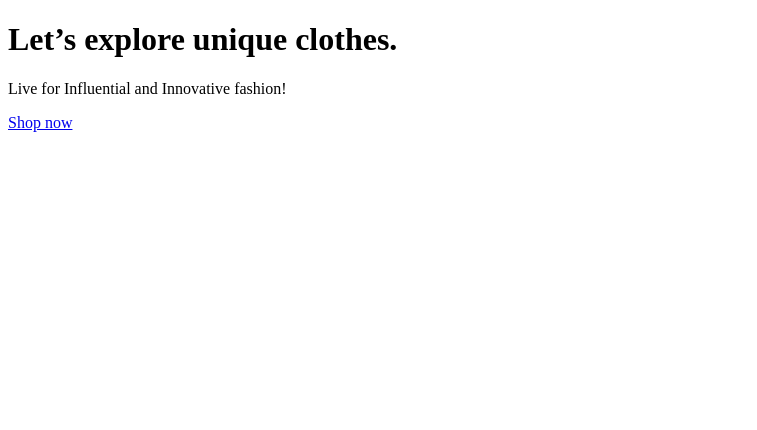
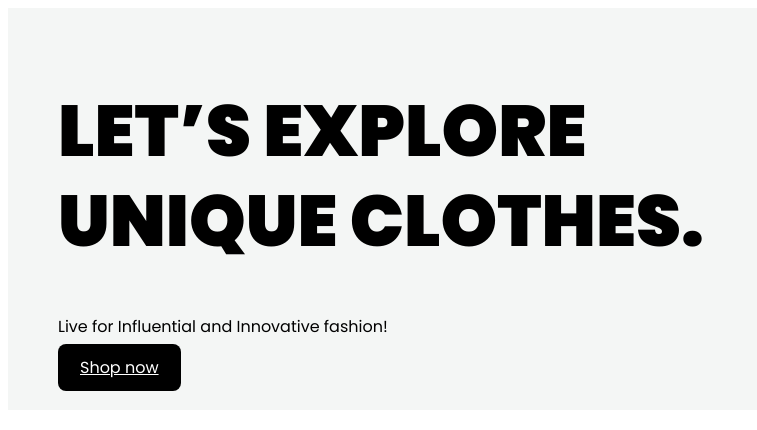
Before and after one commit to ead-codigo-2023/ejercicio-2-asignar-estilos-con-css-ceciperez, a plain HTML site: page index.html in a window 1280 px wide. Shown: the whole page, without its empty margins (0-757 px from the left). Drawn offline with Linux system fonts and the light colour scheme.

Commit message:
avances en la clase

```diff
--- a/assets/css/style.css
+++ b/assets/css/style.css
@@ -0,0 +1,28 @@
+body {
+    font-family: 'Poppins', sans-serif;
+}
+
+h1 {
+    color: #000;
+    font-family: Poppins;
+    font-size: 72px;
+    font-weight: 900;
+    text-transform: uppercase;
+    line-height: 90px; /* 125% */
+}
+
+a {
+    background-color: black;
+    color: white;
+    padding: 12px 22px;
+    border-radius: 8px;
+
+}
+
+.hero{
+    background-color: #F4F6F5;
+    padding-top: 30px ;
+    padding-right: 500px;
+    padding-bottom: 30px;
+    padding-left: 50px;
+}
--- a/index.html
+++ b/index.html
@@ -4,12 +4,18 @@
 	<meta charset="UTF-8">
 	<meta name="viewport" content="width=device-width, initial-scale=1.0">
 	<title>Ejemplo de hero banner</title>
+	<link rel="preconnect" href="https://fonts.googleapis.com">
+	<link rel="preconnect" href="https://fonts.gstatic.com" crossorigin>
+	<link href="https://fonts.googleapis.com/css2?family=Poppins:wght@400;500;900&display=swap" rel="stylesheet">
+	<link rel="stylesheet" href="assets/css/style.css">
 </head>
 <body>
 	<div class="hero">
-		<h1>Let’s explore unique clothes.</h1>
-		<p>Live for Influential and Innovative fashion!</p>
-		<a href="#">Shop now</a>
+			<h1>Let’s explore unique clothes.</h1>
+
+			<p>Live for Influential and Innovative fashion!</p>
+
+			<a href="#">Shop now</a>
 	</div>
 </body>
 </html>
```
Also changed, not shown: image.jpg (added).
